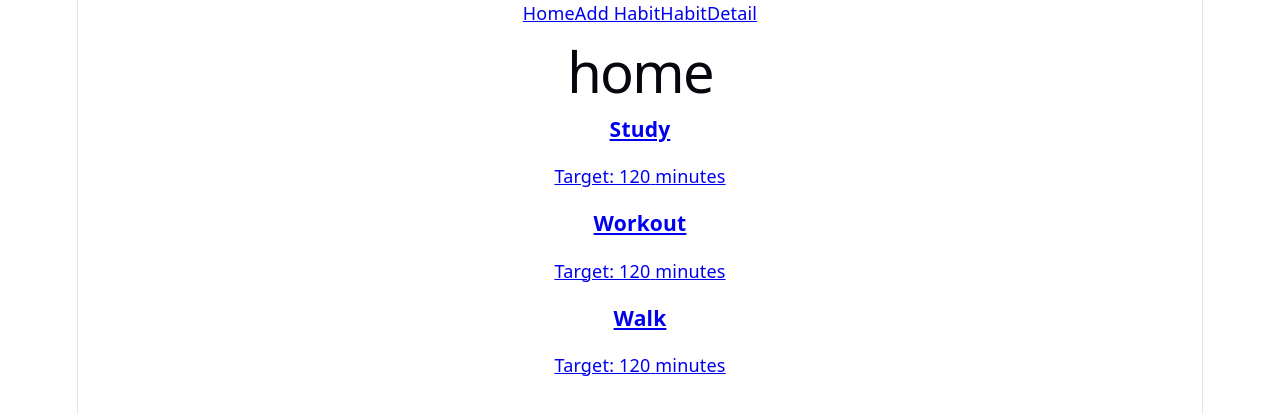
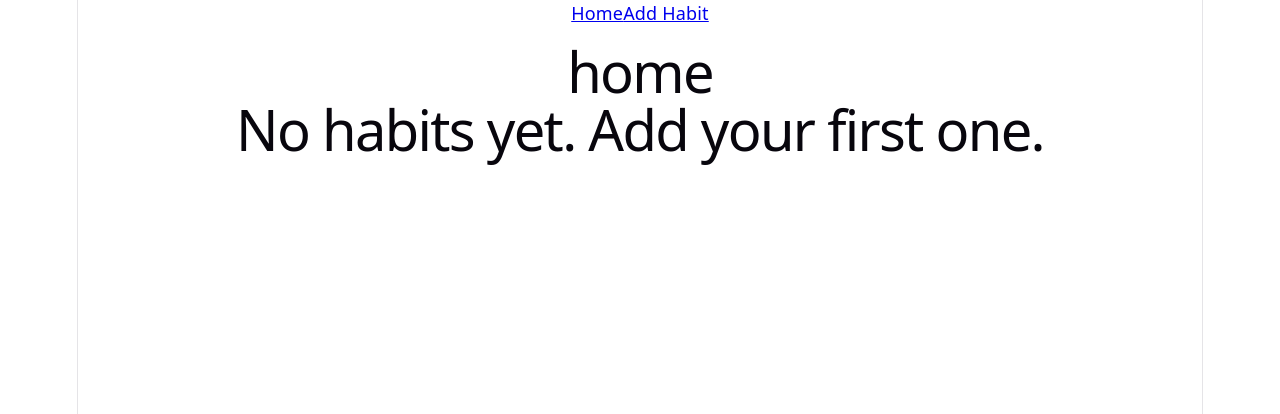
Before and after one commit to prabesh-tandukar/Cultivate, a React (Vite) app: page / in a window 1280 px wide. Shown: the top 414 px of the page. Built offline with nearby package versions, Linux system fonts and the light colour scheme.

Commit message:
local storage for habits

```diff
--- a/src/App.jsx
+++ b/src/App.jsx
@@ -2,47 +2,17 @@ import { Routes, Route, Link } from "react-router";
 import Home from "./pages/home";
 import AddHabit from "./pages/AddHabit";
 import HabitDetail from "./pages/HabitDetail";
-import { useState } from "react";
+import { useState, useEffect } from "react";
 
 export default function App() {
-  const [habits, setHabits] = useState([
-    {
-      id: "1",
-      name: "Study",
-      type: "duration",
-      target: 120,
-      unit: "minutes",
-      color: "#c8f04d",
-      completions: {
-        "2026-09-01": 90,
-        "2026-09-02": 120,
-      },
-    },
-    {
-      id: "2",
-      name: "Workout",
-      type: "duration",
-      target: 120,
-      unit: "minutes",
-      color: "#c8f04d",
-      completions: {
-        "2026-09-01": 90,
-        "2026-09-02": 120,
-      },
-    },
-    {
-      id: "3",
-      name: "Walk",
-      type: "duration",
-      target: 120,
-      unit: "minutes",
-      color: "#c8f04d",
-      completions: {
-        "2026-09-01": 90,
-        "2026-09-02": 120,
-      },
-    },
-  ]);
+  const [habits, setHabits] = useState(() => {
+    let storedHabits = localStorage.getItem("habits");
+    if (storedHabits) {
+      return JSON.parse(storedHabits);
+    } else {
+      return [];
+    }
+  });
   function logCompletion(habitId, date, value) {
     const newHabits = habits.map((habit) => {
       if (habit.id === habitId) {
@@ -56,12 +26,16 @@ export default function App() {
     setHabits(newHabits);
   }
 
+  useEffect(() => {
+    localStorage.setItem("habits", JSON.stringify(habits));
+  }, [habits]);
+
   return (
     <>
       <nav>
         <Link to="/">Home</Link>
         <Link to="/add">Add Habit</Link>
-        <Link to="/habit/1">HabitDetail</Link>
+        {/* <Link to="/habit/1">HabitDetail</Link> */}
       </nav>
 
       <Routes>
--- a/src/pages/Home.jsx
+++ b/src/pages/Home.jsx
@@ -4,6 +4,7 @@ export default function Home({ habits }) {
   return (
     <div>
       <h1>home</h1>
+      {habits.length === 0 && <h1> No habits yet. Add your first one.</h1>}
       {habits.map((habit) => (
         <HabitCard key={habit.id} habit={habit} />
       ))}
```
